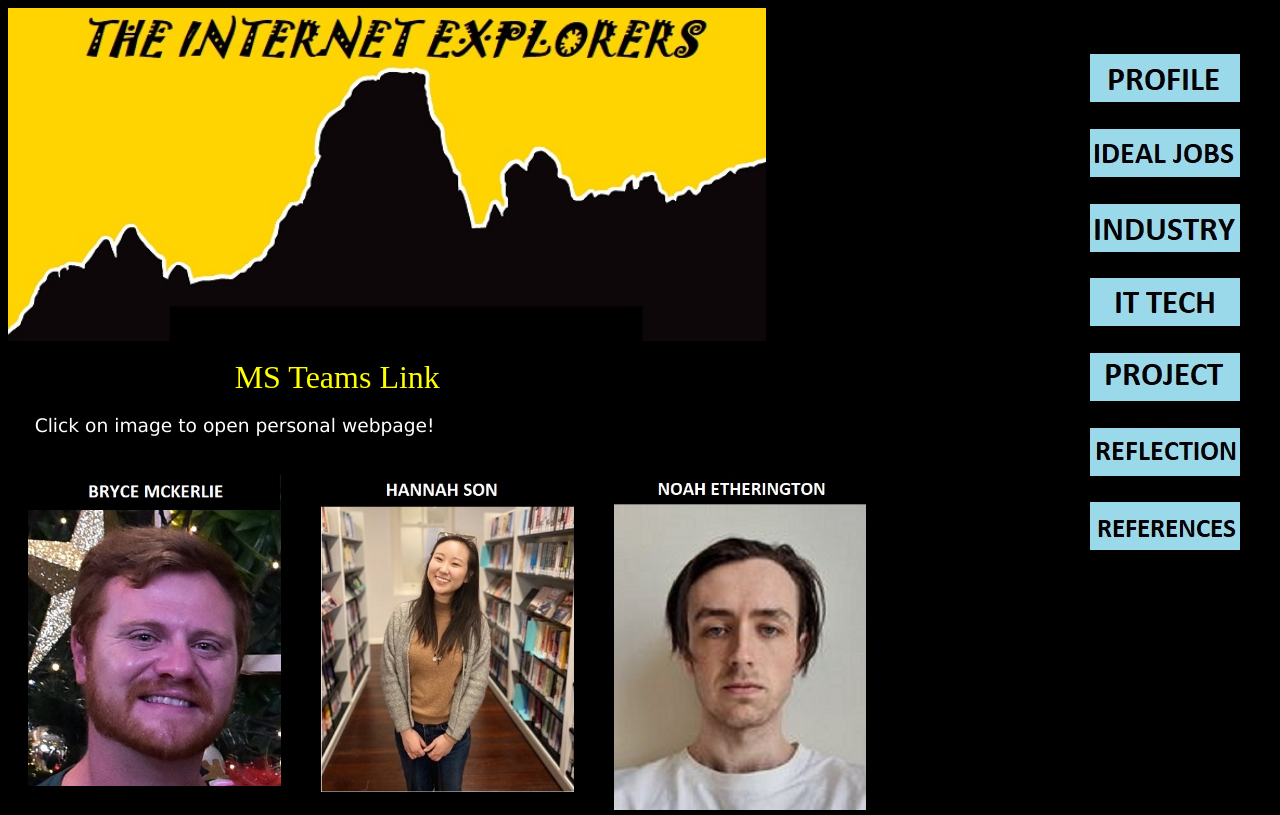
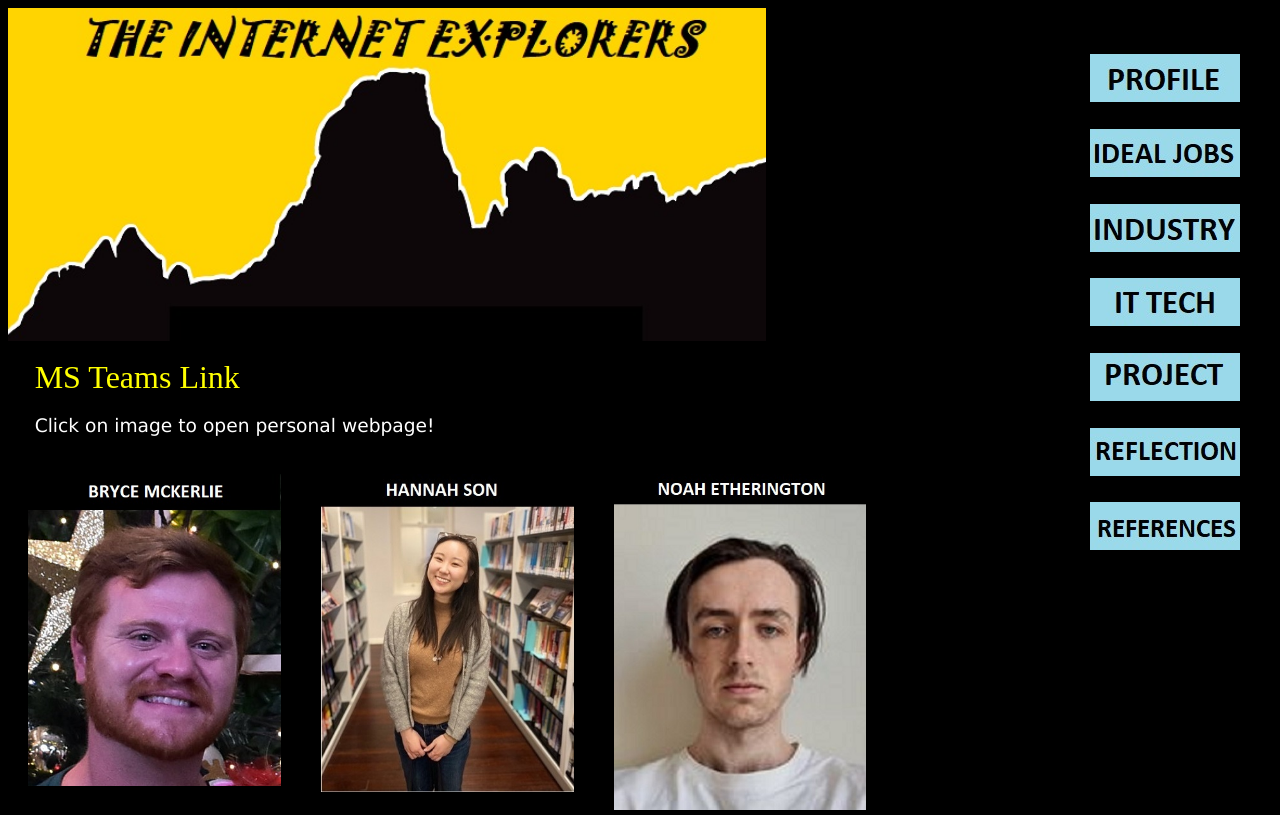
Before and after one commit to Kerlie5591/The_Internet_Explorers_V2, a plain HTML site: page index.html in a window 1280 px wide. Shown: the top 815 px of the page. Drawn offline with Linux system fonts and the light colour scheme.

Commit message:
Update index.html

```diff
--- a/index.html
+++ b/index.html
@@ -21,7 +21,7 @@
 	 <img src="images/theinternetexplorers_logo.jpg" alt="Group Logo" style="display: block;margin-left: position: left;width: 60%; height: 20%">
 		<br>
 	 <a href="https://teams.microsoft.com/l/channel/19%3aNQ8MTVyeNs5T9S6SUFQx4oc49LIjDsB6ASDpmwdKbsI1%40thread.tacv2/General?groupId=a92e7889-ccf9-4855-923d-6100571277b3&tenantId=d1323671-cdbe-4417-b4d4-bdb24b51316b"
-	    style="text-align: left;padding-left: 170pt;font-size: 24pt"> MS Teams Link  </a>
+	    style="text-align: left;padding-left: 20pt;font-size: 24pt"> MS Teams Link  </a>
 		<br>
 	 <p> Click on image to open personal webpage! </p>
 
```
